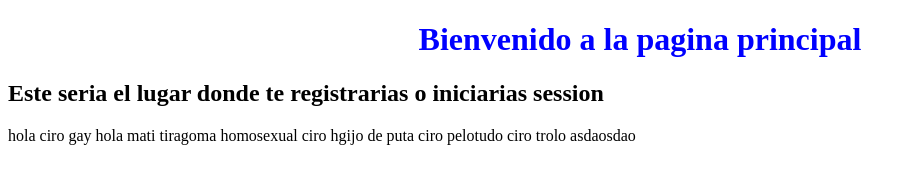
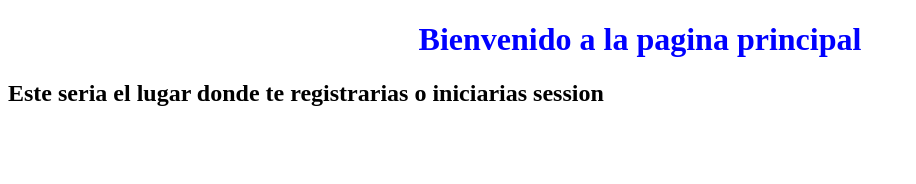
Before and after one commit to Lucas-cars/GOATY_project, a website: page pages/index.html in a window 1280 px wide. Shown: the whole page, without its empty margins (0-916 px from the left). Drawn offline with Linux system fonts and the light colour scheme.

Commit message:
Update index.html

```diff
--- a/pages/index.html
+++ b/pages/index.html
@@ -10,12 +10,7 @@
     <h1>Bienvenido a la pagina principal</h1>
     <h2>Este seria el lugar donde te registrarias o iniciarias session</h2>
     <!-- Mensaje para Ciro y Mati -->
-    hola ciro gay
-    hola mati tiragoma homosexual
-    ciro hgijo de puta
-    ciro pelotudo
-    ciro trolo
-    asdaosdao
+
     <script src="../src/logic/js.js"></script>
 </body>
 </html>
```
